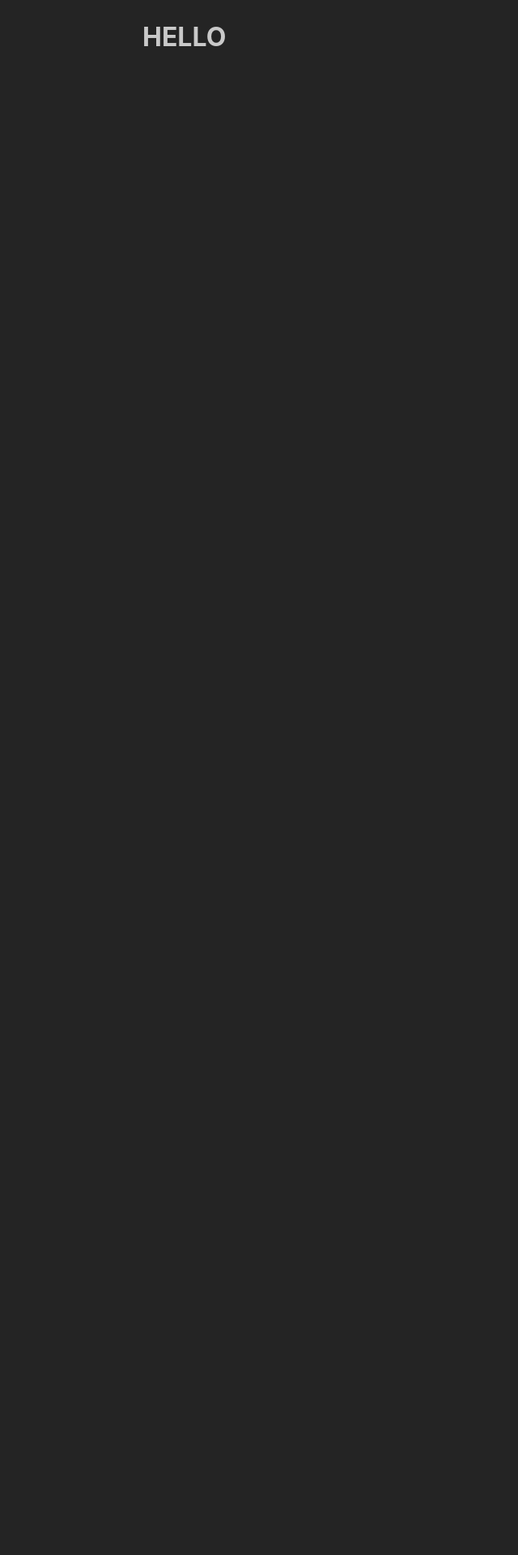
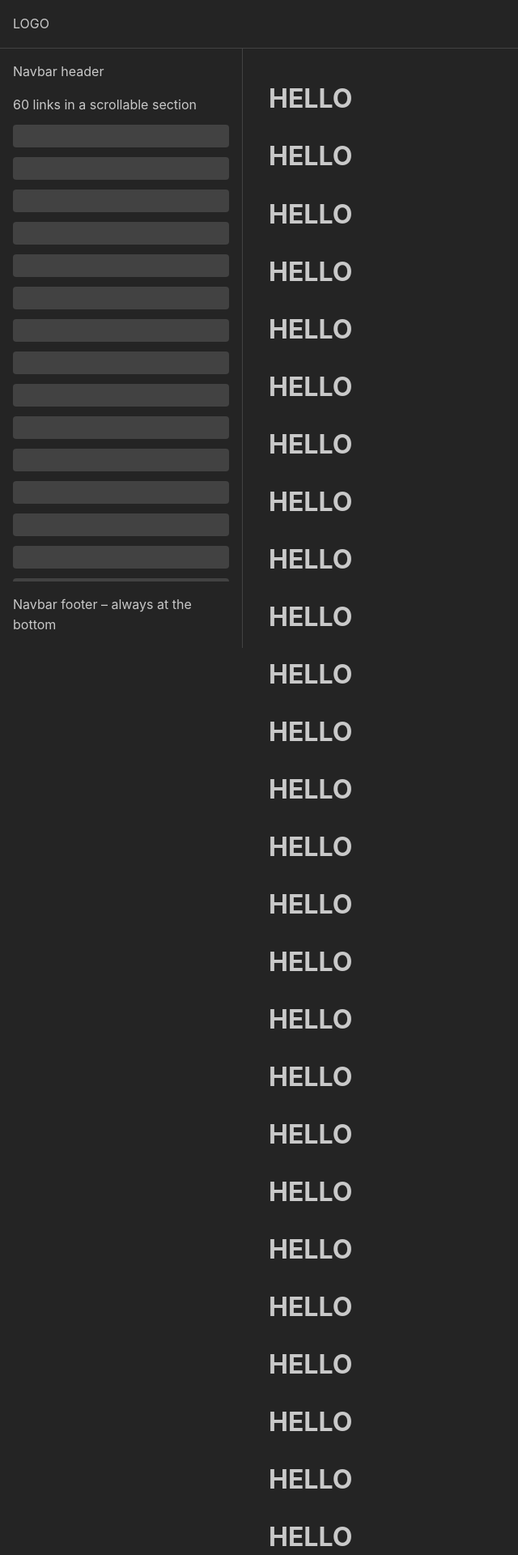
Before and after one commit to r48n34/hk-good-website, a React (Vite) app: page / in a window 1280 px wide. Shown: the top 1920 px of the page at 81% size, without its empty margins (0-640 px from the left). Before the commit the page ends 800 px from the top, so only its background shows below. Built offline with nearby package versions, Linux system fonts and the light colour scheme; the HTML template or start-up script is replaced by a standard one.

Commit message:
Add shell

```diff
--- /dev/null
+++ b/src/components/HeadersComp.tsx
@@ -0,0 +1,52 @@
+import { AppShell, Burger, Group, ScrollArea, Skeleton, Text } from '@mantine/core';
+import { useDisclosure } from '@mantine/hooks';
+import { Outlet } from "react-router-dom";
+
+function HeadersComp() {
+
+    const [opened, { toggle }] = useDisclosure();
+
+    return (
+        <AppShell
+            header={{ height: 60 }}
+            navbar={{ width: 300, breakpoint: 'sm', collapsed: { mobile: !opened } }}
+            padding="md"
+        >
+
+            <AppShell.Header>
+                <Group h="100%" px="md">
+                    <Burger opened={opened} onClick={toggle} hiddenFrom="sm" size="sm" />
+                    <Text>LOGO</Text>
+                </Group>
+            </AppShell.Header>
+
+            <AppShell.Navbar p="md">
+
+                <AppShell.Section>
+                    Navbar header
+                </AppShell.Section>
+
+                <AppShell.Section grow my="md" component={ScrollArea}>
+                    60 links in a scrollable section
+                    {Array(60)
+                        .fill(0)
+                        .map((_, index) => (
+                            <Skeleton key={index} h={28} mt="sm" animate={false} />
+                        ))}
+                </AppShell.Section>
+
+                <AppShell.Section>
+                    Navbar footer – always at the bottom
+                </AppShell.Section>
+
+            </AppShell.Navbar>
+
+            <AppShell.Main>
+                <Outlet />
+            </AppShell.Main>
+
+        </AppShell>
+    );
+}
+
+export default HeadersComp
--- /dev/null
+++ b/src/interface/interface.ts
@@ -0,0 +1,6 @@
+export interface WebsiteData {
+    src: string
+    title: string
+    organization: string
+    tags: string[]
+}
--- a/src/pages/HomePage.tsx
+++ b/src/pages/HomePage.tsx
@@ -2,7 +2,66 @@ import { Container } from '@mantine/core';
 
 function HomePage(){
     return (
-        <Container>
+        <Container fluid>
+            <h1>HELLO</h1>
+            <h1>HELLO</h1>
+            <h1>HELLO</h1>
+            <h1>HELLO</h1>
+            <h1>HELLO</h1>
+            <h1>HELLO</h1>
+            <h1>HELLO</h1>
+            <h1>HELLO</h1>
+            <h1>HELLO</h1>
+            <h1>HELLO</h1>
+            <h1>HELLO</h1>
+            <h1>HELLO</h1>
+            <h1>HELLO</h1>
+            <h1>HELLO</h1>
+            <h1>HELLO</h1>
+            <h1>HELLO</h1>
+            <h1>HELLO</h1>
+            <h1>HELLO</h1>
+            <h1>HELLO</h1>
+            <h1>HELLO</h1>
+            <h1>HELLO</h1>
+            <h1>HELLO</h1>
+            <h1>HELLO</h1>
+            <h1>HELLO</h1>
+            <h1>HELLO</h1>
+            <h1>HELLO</h1>
+            <h1>HELLO</h1>
+            <h1>HELLO</h1>
+            <h1>HELLO</h1>
+            <h1>HELLO</h1>
+            <h1>HELLO</h1>
+            <h1>HELLO</h1>
+            <h1>HELLO</h1>
+            <h1>HELLO</h1>
+            <h1>HELLO</h1>
+            <h1>HELLO</h1>
+            <h1>HELLO</h1>
+            <h1>HELLO</h1>
+            <h1>HELLO</h1>
+            <h1>HELLO</h1>
+            <h1>HELLO</h1>
+            <h1>HELLO</h1>
+            <h1>HELLO</h1>
+            <h1>HELLO</h1>
+            <h1>HELLO</h1>
+            <h1>HELLO</h1>
+            <h1>HELLO</h1>
+            <h1>HELLO</h1>
+            <h1>HELLO</h1>
+            <h1>HELLO</h1>
+            <h1>HELLO</h1>
+            <h1>HELLO</h1>
+            <h1>HELLO</h1>
+            <h1>HELLO</h1>
+            <h1>HELLO</h1>
+            <h1>HELLO</h1>
+            <h1>HELLO</h1>
+            <h1>HELLO</h1>
+            <h1>HELLO</h1>
             <h1>HELLO</h1>
         </Container>
     )
```
Also changed, not shown: src/App.tsx (+10 -3 lines), src/components/general/WebsiteCard.tsx (added, +13 -0 lines).
